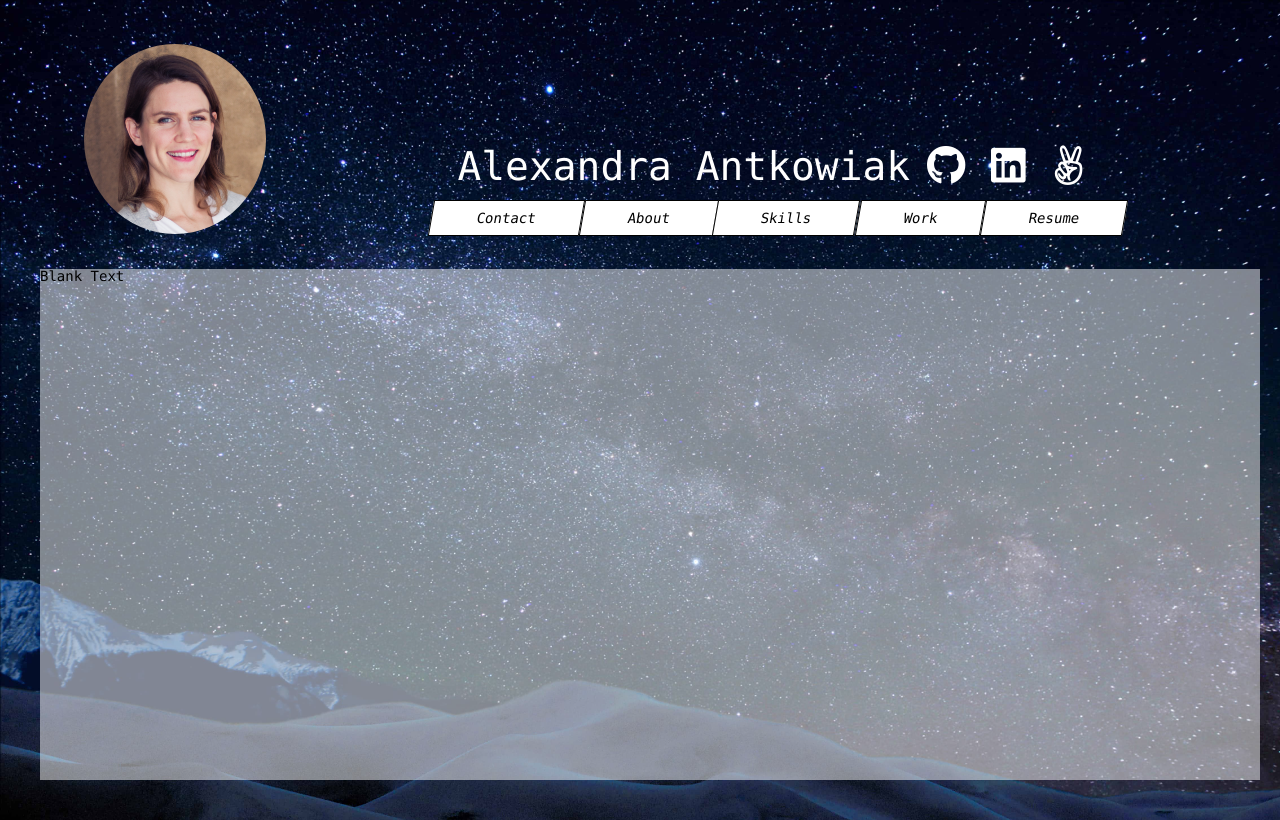
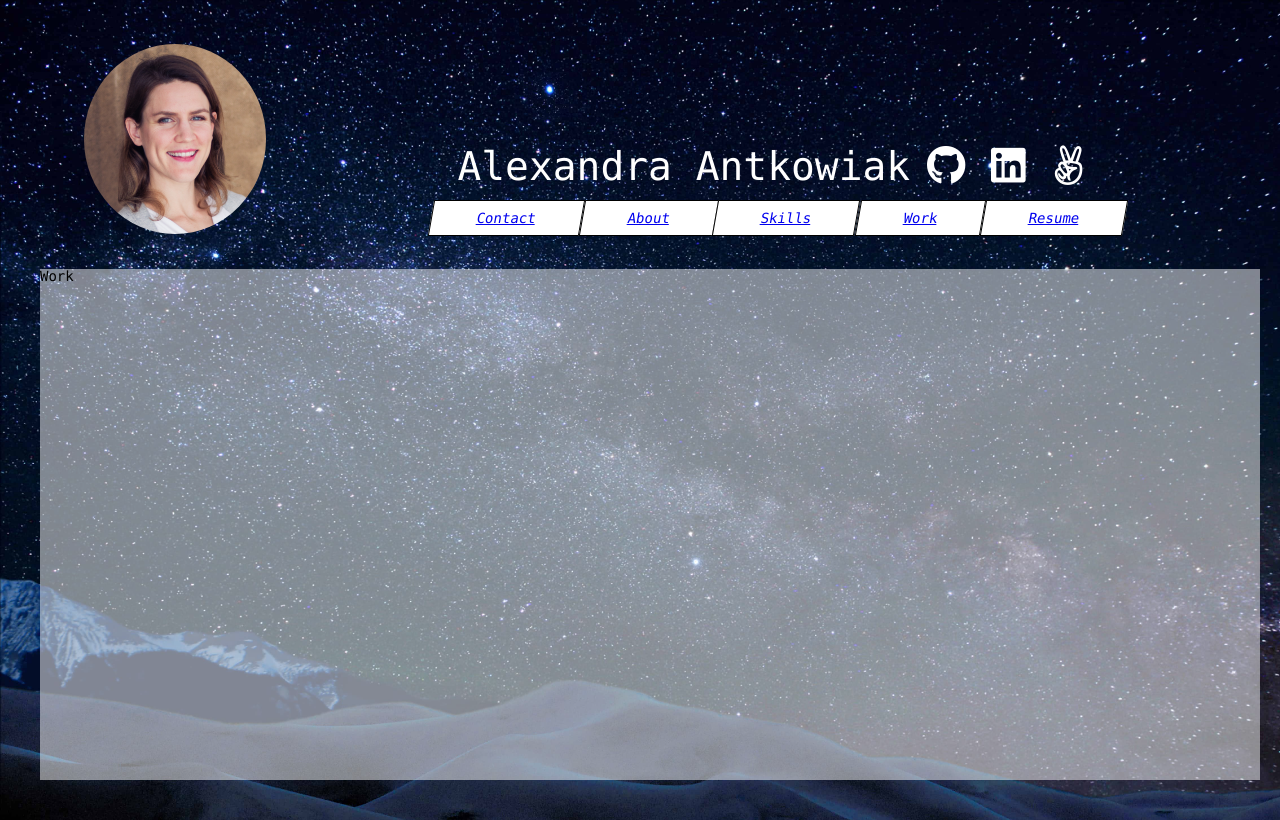
Before and after one commit to alliejant/website, a React (Create React App) app: page /work in a window 1280 px wide. Built offline with nearby package versions, Linux system fonts and the light colour scheme.

Commit message:
set up routing

```diff
--- a/package.json
+++ b/package.json
@@ -6,6 +6,7 @@
     "node-sass": "^4.10.0",
     "react": "^16.6.1",
     "react-dom": "^16.6.1",
+    "react-router-dom": "^4.3.1",
     "react-scripts": "2.1.1"
   },
   "scripts": {
--- a/src/App.js
+++ b/src/App.js
@@ -1,4 +1,11 @@
 import React, { Component } from 'react';
+import { Route, Link, Switch, Redirect } from 'react-router-dom';
+import Contact from './pages/Contact';
+import About from './pages/About';
+import Skills from './pages/Skills';
+import Work from './pages/Work';
+import Resume from './pages/Resume';
+import PageNotFound from './pages/PageNotFound';
 import './style.scss';
 
 class App extends Component {
@@ -8,22 +15,30 @@ class App extends Component {
         <img src={require("./images/headshot.jpg")} alt="headshot" className="circle" />
         <header>
           <h1>Alexandra Antkowiak</h1>
-          <span>
+          <ul>
             <i className="fab fa-github"></i>
             <i className="fab fa-linkedin"></i>
             <i className="fab fa-angellist"></i>
-          </span>
+          </ul>
         </header>
         <nav>
           <i className="fas fa-bars"></i>
-          <span>Contact</span>
-          <span>About</span>
-          <span>Skills</span>
-          <span>Work</span>
-          <span>Resume</span>
+          <li><Link to="/contact">Contact</Link></li>
+          <li><Link to="/about">About</Link></li>
+          <li><Link to="/skills">Skills</Link></li>
+          <li><Link to="/work">Work</Link></li>
+          <li><Link to="/resume">Resume</Link></li>
         </nav>
         <main>
-          Blank Text
+          <Switch>
+            <Route exact path="/" component={() => <Redirect to={'/contact'}/>} />
+            <Route path="/contact" component={Contact} />
+            <Route path="/about" component={About} />
+            <Route path="/skills" component={Skills} />
+            <Route path="/work" component={Work} />
+            <Route path="/resume" component={Resume} />
+            <Route path="/" component={PageNotFound} />
+          </Switch>
         </main>
       </div>
     );
--- a/src/index.js
+++ b/src/index.js
@@ -1,9 +1,13 @@
 import React from 'react';
 import ReactDOM from 'react-dom';
+import { BrowserRouter } from "react-router-dom";
 import App from './App';
 import * as serviceWorker from './serviceWorker';
 
-ReactDOM.render(<App />, document.getElementById('root'));
+ReactDOM.render(
+    <BrowserRouter>
+        <App />
+    </BrowserRouter>, document.getElementById('root'));
 
 // If you want your app to work offline and load faster, you can change
 // unregister() to register() below. Note this comes with some pitfalls.
--- /dev/null
+++ b/src/pages/About.js
@@ -0,0 +1,11 @@
+import React, { Component } from 'react';
+
+class About extends Component {
+  render() {
+    return (
+      <p> About </p>
+    );
+  }
+}
+
+export default About;
--- /dev/null
+++ b/src/pages/Contact.js
@@ -0,0 +1,11 @@
+import React, { Component } from 'react';
+
+class Contact extends Component {
+  render() {
+    return (
+      <p> Contact </p>
+    );
+  }
+}
+
+export default Contact;
--- /dev/null
+++ b/src/pages/PageNotFound.js
@@ -0,0 +1,15 @@
+import React, { Component } from 'react';
+import { Link} from 'react-router-dom';
+
+class PageNotFound extends Component {
+  render() {
+    return (
+        <div>
+            <p> Page Not Found </p>
+            <Link to='/contact'> Go back home </Link>
+        </div>
+    );
+  }
+}
+
+export default PageNotFound;
--- /dev/null
+++ b/src/pages/Resume.js
@@ -0,0 +1,11 @@
+import React, { Component } from 'react';
+
+class Resume extends Component {
+  render() {
+    return (
+      <p> Resume </p>
+    );
+  }
+}
+
+export default Resume;
--- /dev/null
+++ b/src/pages/Skills.js
@@ -0,0 +1,11 @@
+import React, { Component } from 'react';
+
+class Skills extends Component {
+  render() {
+    return (
+      <p> Skills </p>
+    );
+  }
+}
+
+export default Skills;
--- /dev/null
+++ b/src/pages/Work.js
@@ -0,0 +1,11 @@
+import React, { Component } from 'react';
+
+class Work extends Component {
+  render() {
+    return (
+      <p> Work </p>
+    );
+  }
+}
+
+export default Work;
--- a/src/style.scss
+++ b/src/style.scss
@@ -78,7 +78,7 @@ header {
   > * {
     padding: 2px;
   }
-  h1, span {
+  h1, ul {
     display: inline-block;
   }
   i {
@@ -94,7 +94,7 @@ nav {
     color: white;
     font-size: 30px;
   }
-  span {
+  li {
     display: none;
   }
 }
@@ -135,7 +135,7 @@ main {
     i.fas.fa-bars {
       display: none;
     }
-    span {
+    li {
       display: inline-block;
       padding: 10px 30px;
       background-color: white;
@@ -163,7 +163,7 @@ main {
     justify-self: center;
     flex-direction: row;
     align-items: start;
-    span {
+    li {
       padding: 10px 3.5vw;
       transform: skewX(-10deg);
     }
```
Also changed, not shown: 1 other file (tests, documents, lock files or other folders).
